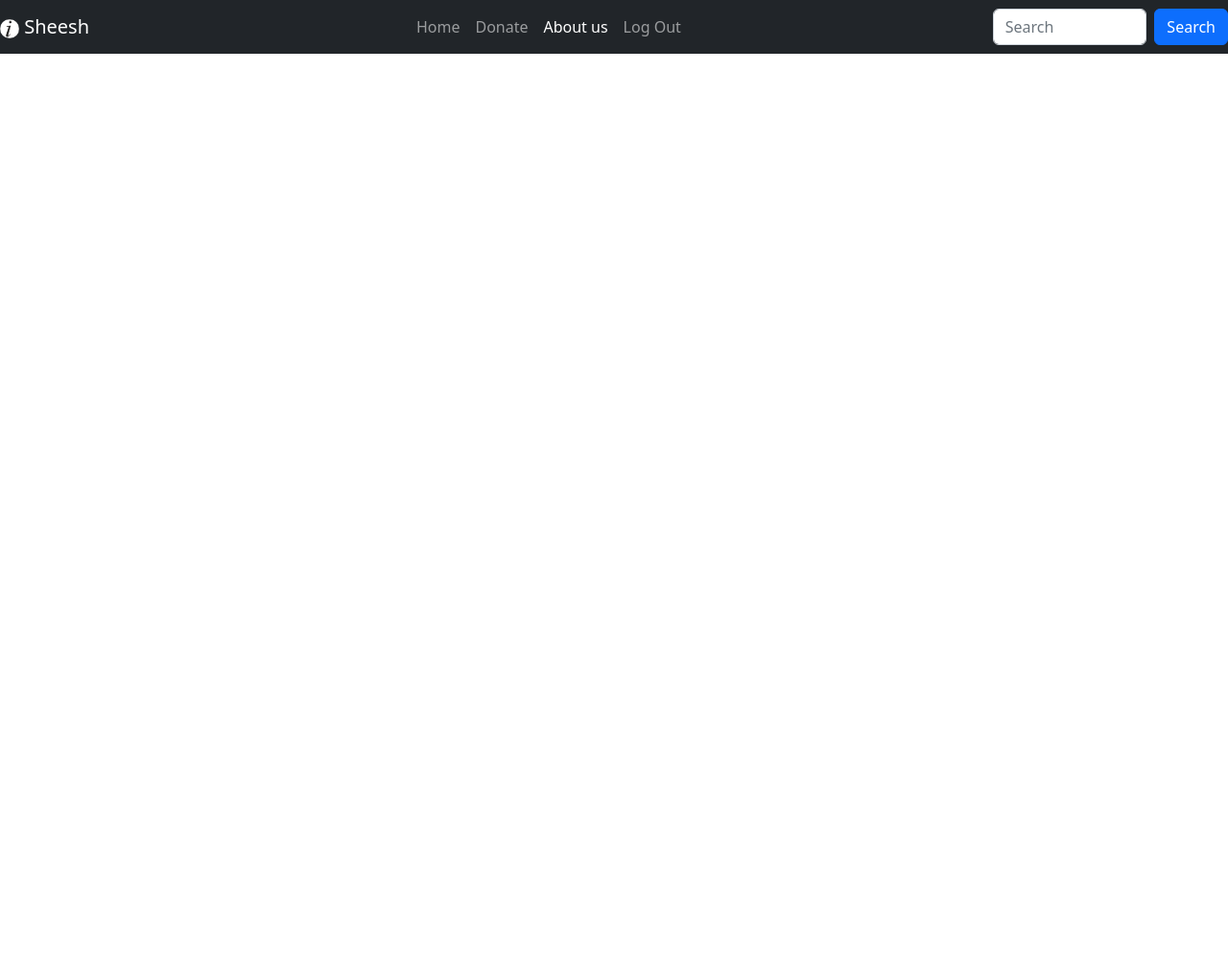
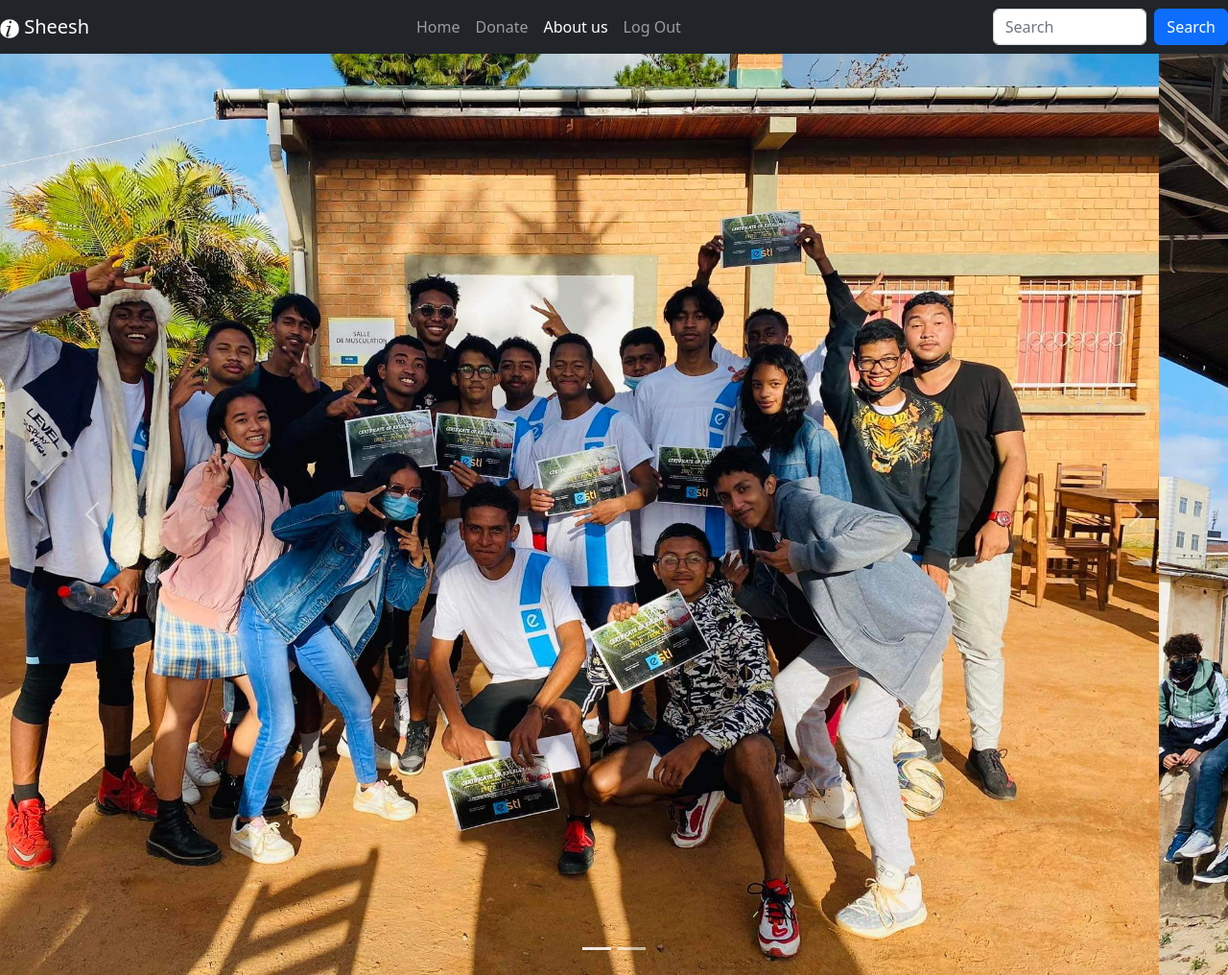
Before and after one commit to ITokianaR/sheeshweb, a plain HTML site: page about.html in a window 1280 px wide. Shown: the whole page at 96% size. Before the commit the page ends 800 px from the top, so only its background shows below. Drawn offline with nearby package versions, Linux system fonts and the light colour scheme; files whose address does not match are found by name.

Commit message:
adding carousels

```diff
--- a/about.html
+++ b/about.html
@@ -16,7 +16,7 @@
         </a>
         <div class="container-fluid justify-content-center">
             <ul class="navbar-nav">
-                <li class="nav-item"> <a class="nav-link" href="#home"> Home </a> </li>
+                <li class="nav-item"> <a class="nav-link" href="home.html"> Home </a> </li>
                 <li class="nav-item"> <a class="nav-link" href="donate.html"> Donate </a> </li>
                 <li class="nav-item"> <a class="nav-link active" href="#about"> About us </a> </li>
                 <li class="nav-item"> <a class="nav-link" href="#logout"> Log Out  </a></li>
@@ -27,5 +27,27 @@
             <button class="btn btn-primary" type="button">Search</button>
         </form>
     </nav>
+    <div id="demo" class="carousel slide" data-bs-ride="carousel" >
+        <div class="carousel-indicators">
+            <button type="button" data-bs-target="#demo" data-bs-slide-to="0" class="active"></button>
+            <button type="button" data-bs-target="#demo" data-bs-slide-to="1"></button>
+        </div>
+
+        <div class="carousel-inner">
+            <div class="carousel-item active" style="position:relative;">
+                <img src="./assets/background/etudiant.jpeg" alt="student" class="d-block w-100">
+            </div>
+            <div class="carousel-item" style="position:relative;">
+                <img src="./assets/background/class.jpeg" alt="class" class="d-block w-100">
+            </div>
+        </div>
+
+        <button class="carousel-control-prev" type="button" data-bs-target="#demo" data-bs-slide="prev">
+            <span class="carousel-control-prev-icon"></span>
+        </button>
+        <button class="carousel-control-next" type="button" data-bs-target="#demo" data-bs-slide="next">
+            <span class="carousel-control-next-icon"></span>
+        </button>
+    </div>
 </body>
 </html>
```
Also changed, not shown: home.html (+1 -1 lines).
